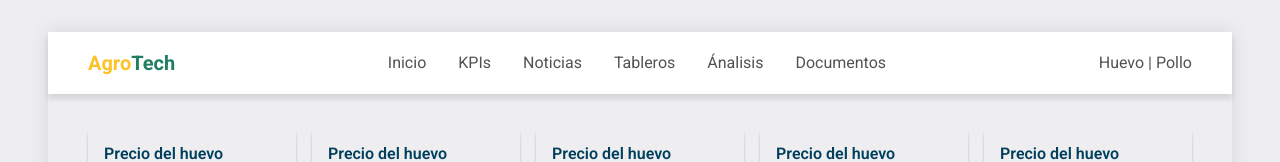
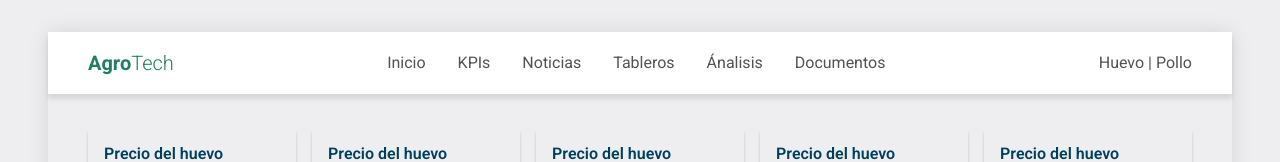
Before and after one commit to BramdonSantiago/agricultural-intelligence, a Next.js app: page / in a window 1280 px wide. Shown: the top 162 px of the page. Built offline with nearby package versions, Linux system fonts and the light colour scheme.

Commit message:
Add logo

```diff
--- a/src/app/globals.css
+++ b/src/app/globals.css
@@ -105,9 +105,9 @@ body {
 .logo {
   font-size: 1.250rem;
   color: #207e62;
-  font-weight: 700;
+  font-weight: 300;
   span {
-    color: #fcc228;
+    font-weight: 700;
   }
 }
 
```
